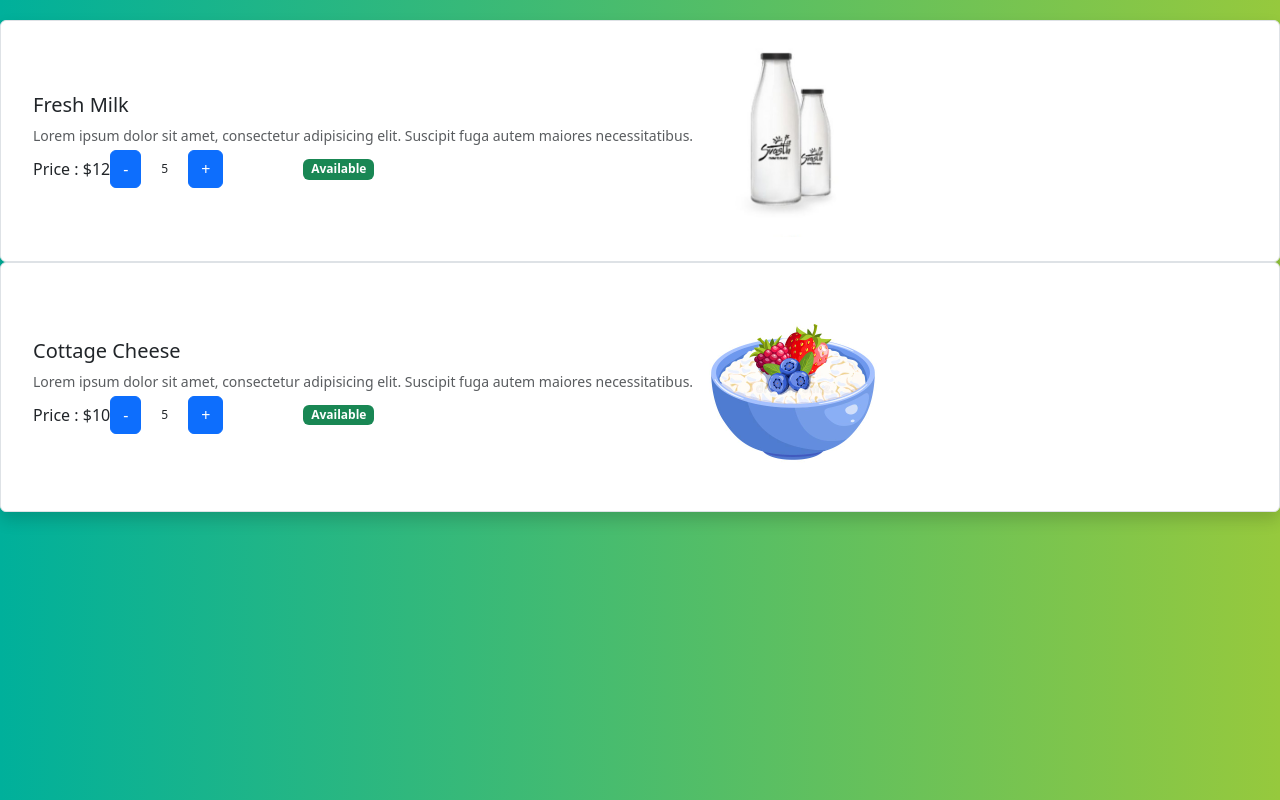
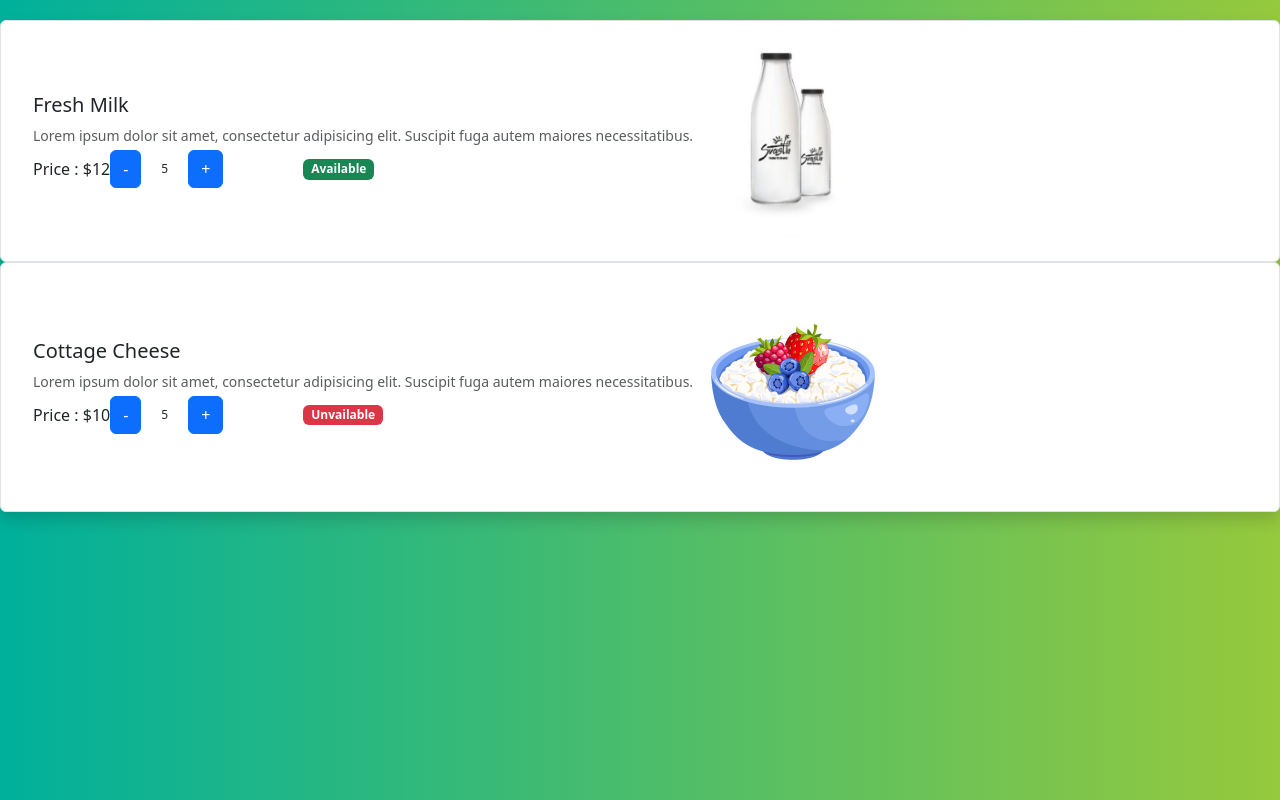
Before and after one commit to diptu/mastering-javascript, a React (Vite) app in the folder react-mastery/: page / in a window 1280 px wide. Built offline with nearby package versions, Linux system fonts and the light colour scheme.

Commit message:
feat(day02):Dynamic styling and passing data through props.

```diff
--- a/react-mastery/src/App.jsx
+++ b/react-mastery/src/App.jsx
@@ -65,6 +65,7 @@ function App() {
             description={products[0].desc}
             imgUrl={products[0].image}
             price={products[0].price}
+            isAvailable={products[0].isAvailable}
 
           >
           </ProductDetails>
@@ -74,6 +75,8 @@ function App() {
             description={products[1].desc}
             imgUrl={products[1].image}
             price={products[1].price}
+            isAvailable={products[1].isAvailable}
+
           ></ProductDetails>
 
         </div>
--- a/react-mastery/src/components/ProductDetails.jsx
+++ b/react-mastery/src/components/ProductDetails.jsx
@@ -7,12 +7,15 @@ let style = {
 let Productcount = 5
 let isAvailable = 'Available'
 
-let badgeClass = 'badge-margin-left-80 badge '
-badgeClass += isAvailable === 'Available' ? 'bg-success' : 'bg-danger'
+
 function DisplayProductCount() {
     return Productcount > 0 ? Productcount : 'Zero';
 }
-const ProductDetails = ({ id, name, description, imgUrl, price }) => {
+const ProductDetails = ({ id, name, description, imgUrl, price, isAvailable }) => {
+
+    let badgeClass = 'badge-margin-left-80 badge '
+    badgeClass += isAvailable ? 'bg-success' : 'bg-danger'
+
     return (
         <ul class="list-group shadow">
             <li class="list-group-item">
@@ -25,7 +28,7 @@ const ProductDetails = ({ id, name, description, imgUrl, price }) => {
                             <button className='btn btn-primary'>-</button>
                             <span style={style}>{DisplayProductCount()}</span>
                             <button className='btn btn-primary'>+</button>
-                            <span className={badgeClass}>{isAvailable}</span>
+                            <span className={badgeClass}>{isAvailable ? 'Available' : 'Unvailable'}</span>
 
                         </div>
                     </div><img src={imgUrl} alt="Generic placeholder image" width="200" class="ml-lg-5 order-1 order-lg-2" />
```
